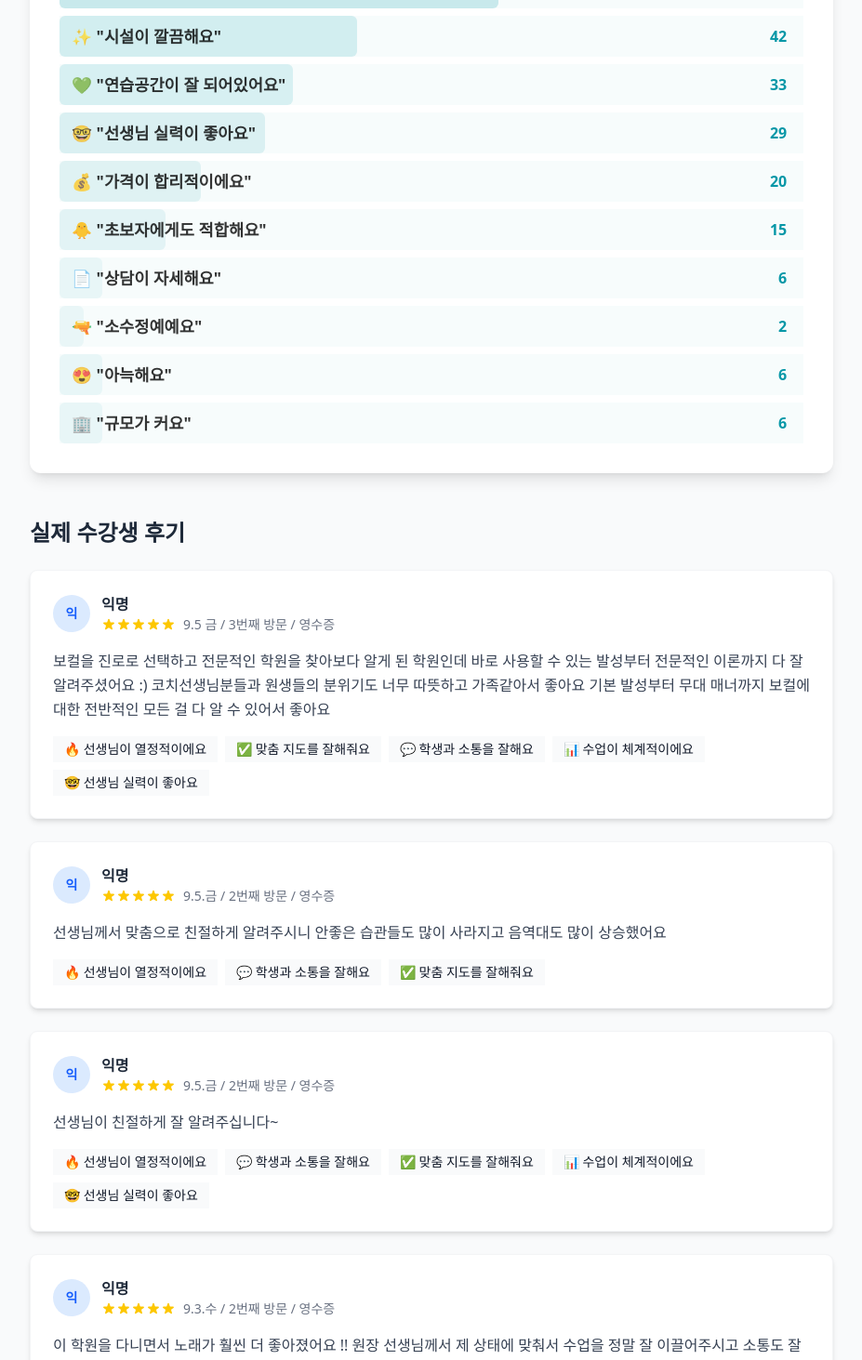
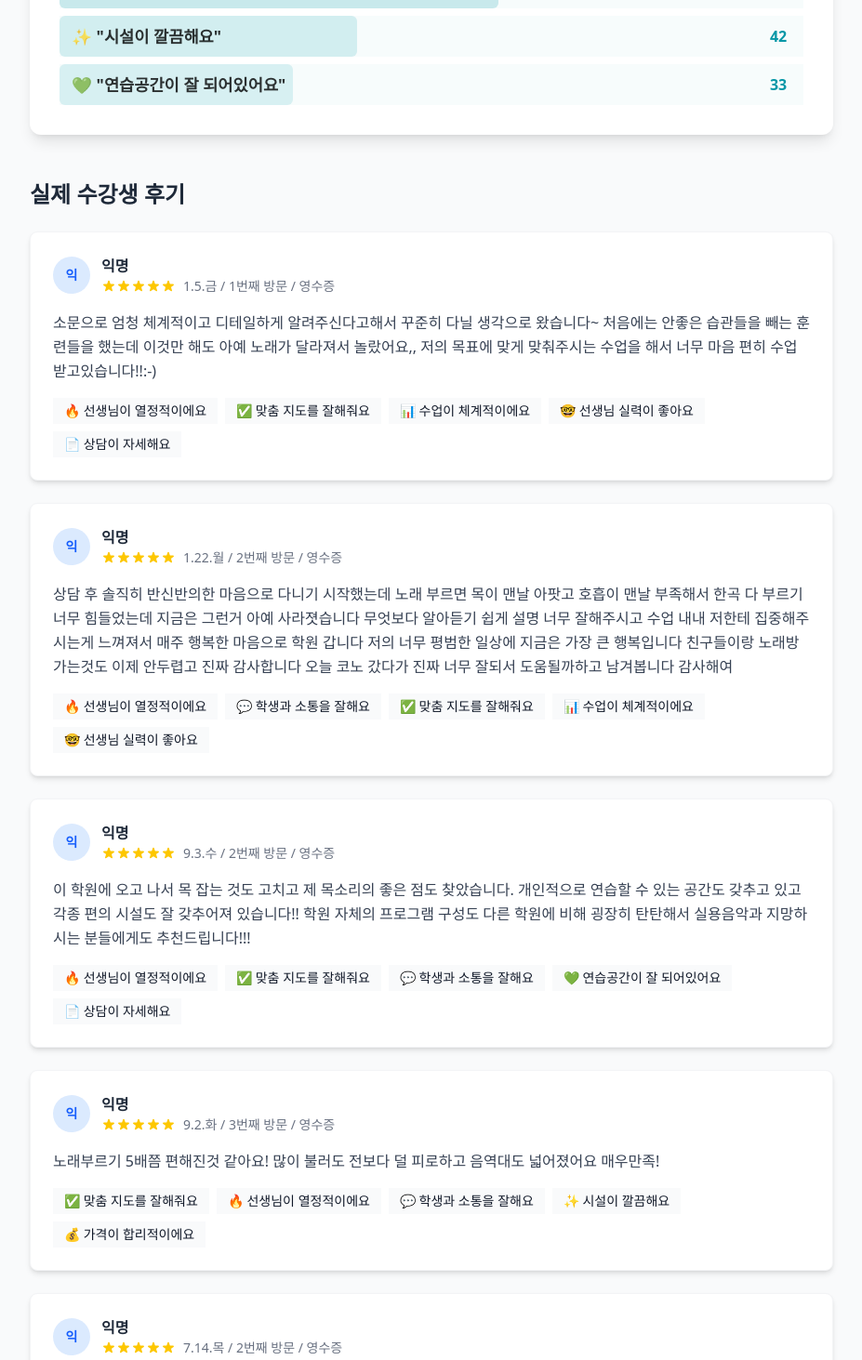
Before and after one commit to jukangpark/only_vocal_academy, a Next.js app: page /review in a window 1280 px wide. Shown: the part 904-2367 px from the top of the page at 93% size, without its empty margins (176-1103 px from the left). Built offline with nearby package versions, Linux system fonts and the light colour scheme.

Commit message:
fix: 리뷰 페이지 순서 수정 & 홈페이지에 리뷰 10개 추가 & Navigation 레이아웃 수정

```diff
--- a/src/app/facility/page.tsx
+++ b/src/app/facility/page.tsx
@@ -92,7 +92,7 @@ export default function FacilityPage() {
             {facilities.map((facility, index) => (
               <div
                 key={index}
-                className="bg-white border border-gray-200 rounded-xl p-6 hover:shadow-xl transition-shadow"
+                className="bg-white border border-gray-200 rounded-xl p-6 transition-shadow"
               >
                 <div className="text-center mb-6">
                   <div className="w-20 h-20 bg-gradient-to-br from-brand-500 to-brand-600 rounded-full mx-auto mb-4 flex items-center justify-center text-3xl">
--- a/src/app/review/page.tsx
+++ b/src/app/review/page.tsx
@@ -45,7 +45,7 @@ const ReviewPage = () => {
               수강 후기
             </h1>
             <p className="text-xl text-gray-600 max-w-3xl mx-auto">
-              수강생들이 직접 남긴 후기를 확인해보세요
+              100% 리얼 수강생 리뷰로 증명합니다.
             </p>
           </motion.div>
         </div>
--- a/src/components/Logo.tsx
+++ b/src/components/Logo.tsx
@@ -8,6 +8,7 @@ const Logo = () => {
         alt="Logo"
         width={180}
         height={180}
+        className="w-27 h-27 md:w-44 md:h-44 lg:w-44 lg:h-44"
       />
     </div>
   );
--- a/src/constants/reviewStats.ts
+++ b/src/constants/reviewStats.ts
@@ -22,13 +22,6 @@ const reviewStats = [
   { label: '📊 "수업이 체계적이에요"', value: 62, maxValue: 105 },
   { label: '✨ "시설이 깔끔해요"', value: 42, maxValue: 105 },
   { label: '💚 "연습공간이 잘 되어있어요"', value: 33, maxValue: 105 },
-  { label: '🤓 "선생님 실력이 좋아요"', value: 29, maxValue: 105 },
-  { label: '💰 "가격이 합리적이에요"', value: 20, maxValue: 105 },
-  { label: '🐥 "초보자에게도 적합해요"', value: 15, maxValue: 105 },
-  { label: '📄 "상담이 자세해요"', value: 6, maxValue: 105 },
-  { label: '🔫 "소수정예예요"', value: 2, maxValue: 105 },
-  { label: '😍 "아늑해요"', value: 6, maxValue: 105 },
-  { label: '🏢 "규모가 커요"', value: 6, maxValue: 105 },
 ];
 
 export default reviewStats;
--- a/src/constants/reviews.ts
+++ b/src/constants/reviews.ts
@@ -1,4 +1,100 @@
 const reviews = [
+  {
+    author: "익명",
+    content:
+      "소문으로 엄청 체계적이고 디테일하게 알려주신다고해서 꾸준히 다닐 생각으로 왔습니다~ 처음에는 안좋은 습관들을 빼는 훈련들을 했는데 이것만 해도 아예 노래가 달라져서 놀랐어요,, 저의 목표에 맞게 맞춰주시는 수업을 해서 너무 마음 편히 수업 받고있습니다!!:-)",
+    rating: 5,
+    visitDate: "1.5.금",
+    visitCount: 1,
+    verificationMethod: "영수증",
+    tags: [
+      "선생님이 열정적이에요",
+      "맞춤 지도를 잘해줘요",
+      "수업이 체계적이에요",
+      "선생님 실력이 좋아요",
+      "상담이 자세해요",
+    ],
+  },
+  {
+    author: "익명",
+    content:
+      "상담 후 솔직히 반신반의한 마음으로 다니기 시작했는데 노래 부르면 목이 맨날 아팟고 호흡이 맨날 부족해서 한곡 다 부르기 너무 힘들었는데 지금은 그런거 아예 사라졋습니다 무엇보다 알아듣기 쉽게 설명 너무 잘해주시고 수업 내내 저한테 집중해주시는게 느껴져서 매주 행복한 마음으로 학원 갑니다 저의 너무 평범한 일상에 지금은 가장 큰 행복입니다 친구들이랑 노래방 가는것도 이제 안두렵고 진짜 감사합니다 오늘 코노 갔다가 진짜 너무 잘되서 도움될까하고 남겨봅니다 감사해여",
+    rating: 5,
+    visitDate: "1.22.월",
+    visitCount: 2,
+    verificationMethod: "영수증",
+    tags: [
+      "선생님이 열정적이에요",
+      "학생과 소통을 잘해요",
+      "맞춤 지도를 잘해줘요",
+      "수업이 체계적이에요",
+      "선생님 실력이 좋아요",
+    ],
+  },
+  {
+    author: "익명",
+    content:
+      "이 학원에 오고 나서 목 잡는 것도 고치고 제 목소리의 좋은 점도 찾았습니다. 개인적으로 연습할 수 있는 공간도 갖추고 있고 각종 편의 시설도 잘 갖추어져 있습니다!! 학원 자체의 프로그램 구성도 다른 학원에 비해 굉장히 탄탄해서 실용음악과 지망하시는 분들에게도 추천드립니다!!!",
+    rating: 5,
+    visitDate: "9.3.수",
+    visitCount: 2,
+    verificationMethod: "영수증",
+    tags: [
+      "선생님이 열정적이에요",
+      "맞춤 지도를 잘해줘요",
+      "학생과 소통을 잘해요",
+      "연습공간이 잘 되어있어요",
+      "상담이 자세해요",
+    ],
+  },
+  {
+    author: "익명",
+    content:
+      "노래부르기 5배쯤 편해진것 같아요! 많이 불러도 전보다 덜 피로하고 음역대도 넓어졌어요 매우만족!",
+    rating: 5,
+    visitDate: "9.2.화",
+    visitCount: 3,
+    verificationMethod: "영수증",
+    tags: [
+      "맞춤 지도를 잘해줘요",
+      "선생님이 열정적이에요",
+      "학생과 소통을 잘해요",
+      "시설이 깔끔해요",
+      "가격이 합리적이에요",
+    ],
+  },
+  {
+    author: "익명",
+    content:
+      "3달째 다니고 있는 취미생입니다… 쌤이 뭐 적으시길래 궁금해서 물어봤는데 수업하시기 전에 툴같은 것도 짜신다고 하시는 거 보고 너무 신기했어요 이렇게 체계적으로 하는 곳은 처음이라 감동… ㅠ나만 알고 싶은 학원입니다",
+    rating: 5,
+    visitDate: "7.14.목",
+    visitCount: 2,
+    verificationMethod: "영수증",
+    tags: [
+      "선생님이 열정적이에요",
+      "맞춤 지도를 잘해줘요",
+      "수업이 체계적이에요",
+      "연습공간이 잘 되어있어요",
+      "가격이 합리적이에요",
+    ],
+  },
+  {
+    author: "익명",
+    content:
+      "학원 정말 여러군데 많이 다녀봤는데 항상 안맞는다고 생각하였고 실력도 별로 늘지 않았었어요 그러다가 마지막으로 옮기는 학원이라고 생각하고 찾아왔었습니다. 처음 들어와서 상담받을때부터 이 학원의 커리큘럼이 엄청 체계적이고 전문적인 느낌이 났어요 정말 다니다보니 확실히 느껴집니다 모두가 똑같이 똑같은 방식으로만 배우는게 아니에요 각자 모두 다르게 맞춤형으로 배웁니다 배운거 그대로 하기만 해도 얼마 안되서 변화한것을 느끼실꺼에요 저도 발성의 중요성을 모르고 그냥 노래만 부르다가 목나가고 이게 원래 모든 사람이 그러는 거라 생각했는데 올바른 발성으로 노래를 부르면 목이 나갈 수 가 없어요 그 어떠한 학원보다도 항상 레슨과 수업에 열정적이십니다 더 성장할 기회를 열어주시고 밀어주십니다 한달만 다녀보셔도 느끼실꺼에요",
+    rating: 5,
+    visitDate: "11.5.금",
+    visitCount: 1,
+    verificationMethod: "영수증",
+    tags: [
+      "가격이 합리적이에요",
+      "맞춤 지도를 잘해줘요",
+      "수업이 체계적이에요",
+      "선생님이 열정적이에요",
+      "학생과 소통을 잘해요",
+    ],
+  },
   {
     author: "익명",
     content:
@@ -13,6 +109,52 @@ const reviews = [
       "학생과 소통을 잘해요",
       "수업이 체계적이에요",
       "선생님 실력이 좋아요",
+    ],
+  },
+  {
+    author: "익명",
+    content:
+      "직장인인데 취미로 노래잘부르고 싶어서 찾다가 광주보컬학원 검색했더니 첫번째로 나오기도 했고 위치도 좋아서 다니게 되었어용 방문상담도 체계적으로 예약제도였고 친절하고 테스트도 디테일하게 해주셔서 너무 좋았어욤 수업 받아보니 제가 목소리에 힘이 없었는데 확실히 소리가 커지고 목소리 자체에 힘이 생겨서 완전 만족중이에영 할 때마다 다음 수업이 기대되게 만드는 레슨입니다 괜히 광주에서 소문난게 아니더라구요 원하시는 목소리리를 만들고 싶다면 완전 강추!",
+    rating: 5,
+    visitDate: "5.5.목",
+    visitCount: 1,
+    verificationMethod: "영수증",
+    tags: [
+      "선생님이 열정적이에요",
+      "학생과 소통을 잘해요",
+      "맞춤 지도를 잘해줘요",
+      "수업이 체계적이에요",
+      "가격이 합리적이에요",
+    ],
+  },
+  {
+    author: "익명",
+    content:
+      "여기는 올때마다 느는데 어떡하죠… 곤란하네요 너무 늘어서 이제 음악을 더 즐길 수 있을것 같아요 너무 재밌어요 안 늘것 같다가도 선생님과 꾸준함만 있다면.. 실력이 멈추는날이 없어요 이제 너무 학원이 인기가 많아져서 좀 기분이 그렇네요.. 나만 알고 싶은 학원이였는데..,,",
+    rating: 5,
+    visitDate: "4.7.목",
+    visitCount: 3,
+    verificationMethod: "영수증",
+    tags: [
+      "선생님이 열정적이에요",
+      "학생과 소통을 잘해요",
+      "맞춤 지도를 잘해줘요",
+      "수업이 체계적이에요",
+      "연습공간이 잘 되어있어요",
+    ],
+  },
+  {
+    author: "익명",
+    content:
+      "상담후 대기걸어 놓고 듣게된 수업입니다. 오랫동안 안좋은 발성으로인해 안좋은습관이 자리잡아 고치는데 많은 시간과 노력이 필요하다는걸 예상했지만, 조금은 더디더라도 수업을 통해 스스로에 대해 더 알아가고 매번 수업때마다 작게라도 무언가 깨우치고 고쳐나가는 중입니다. 이 과정이 꽤나 만족스럽고 이런 시간들이 앞으로의 음악생활에 좋은 거름이될거라 생각하며 꾸준히해보려합니다. 저처럼 발성에 고민이신분들은 한번쯤 방문해보시면 좋을것같습니다!",
+    rating: 5,
+    visitDate: "10.6.목",
+    visitCount: 2,
+    verificationMethod: "영수증",
+    tags: [
+      "연습공간이 잘 되어있어요",
+      "시설이 깔끔해요",
+      "맞춤 지도를 잘해줘요",
     ],
   },
   {
@@ -62,22 +204,6 @@ const reviews = [
   },
   {
     author: "익명",
-    content:
-      "이 학원에 오고 나서 목 잡는 것도 고치고 제 목소리의 좋은 점도 찾았습니다. 개인적으로 연습할 수 있는 공간도 갖추고 있고 각종 편의 시설도 잘 갖추어져 있습니다!! 학원 자체의 프로그램 구성도 다른 학원에 비해 굉장히 탄탄해서 실용음악과 지망하시는 분들에게도 추천드립니다!!!",
-    rating: 5,
-    visitDate: "9.3.수",
-    visitCount: 2,
-    verificationMethod: "영수증",
-    tags: [
-      "선생님이 열정적이에요",
-      "맞춤 지도를 잘해줘요",
-      "학생과 소통을 잘해요",
-      "연습공간이 잘 되어있어요",
-      "상담이 자세해요",
-    ],
-  },
-  {
-    author: "익명",
     content: "선생님 다 넘 조으시구 학원도 조아요 맨날맨날 오구 싶당~",
     rating: 5,
     visitDate: "9.3.수",
@@ -104,22 +230,6 @@ const reviews = [
       "학생과 소통을 잘해요",
       "수업이 체계적이에요",
       "초보자에게도 적합해요",
-    ],
-  },
-  {
-    author: "익명",
-    content:
-      "노래부르기 5배쯤 편해진것 같아요! 많이 불러도 전보다 덜 피로하고 음역대도 넓어졌어요 매우만족!",
-    rating: 5,
-    visitDate: "9.2.화",
-    visitCount: 3,
-    verificationMethod: "영수증",
-    tags: [
-      "맞춤 지도를 잘해줘요",
-      "선생님이 열정적이에요",
-      "학생과 소통을 잘해요",
-      "시설이 깔끔해요",
-      "가격이 합리적이에요",
     ],
   },
   {
@@ -815,38 +925,6 @@ const reviews = [
   {
     author: "익명",
     content:
-      "상담 후 솔직히 반신반의한 마음으로 다니기 시작했는데 노래 부르면 목이 맨날 아팟고 호흡이 맨날 부족해서 한곡 다 부르기 너무 힘들었는데 지금은 그런거 아예 사라졋습니다 무엇보다 알아듣기 쉽게 설명 너무 잘해주시고 수업 내내 저한테 집중해주시는게 느껴져서 매주 행복한 마음으로 학원 갑니다 저의 너무 평범한 일상에 지금은 가장 큰 행복입니다 친구들이랑 노래방 가는것도 이제 안두렵고 진짜 감사합니다 오늘 코노 갔다가 진짜 너무 잘되서 도움될까하고 남겨봅니다 감사해여",
-    rating: 5,
-    visitDate: "1.22.월",
-    visitCount: 2,
-    verificationMethod: "영수증",
-    tags: [
-      "선생님이 열정적이에요",
-      "학생과 소통을 잘해요",
-      "맞춤 지도를 잘해줘요",
-      "수업이 체계적이에요",
-      "선생님 실력이 좋아요",
-    ],
-  },
-  {
-    author: "익명",
-    content:
-      "소문으로 엄청 체계적이고 디테일하게 알려주신다고해서 꾸준히 다닐 생각으로 왔습니다~ 처음에는 안좋은 습관들을 빼는 훈련들을 했는데 이것만 해도 아예 노래가 달라져서 놀랐어요,, 저의 목표에 맞게 맞춰주시는 수업을 해서 너무 마음 편히 수업 받고있습니다!!:-)",
-    rating: 5,
-    visitDate: "1.5.금",
-    visitCount: 1,
-    verificationMethod: "영수증",
-    tags: [
-      "선생님이 열정적이에요",
-      "맞춤 지도를 잘해줘요",
-      "수업이 체계적이에요",
-      "선생님 실력이 좋아요",
-      "상담이 자세해요",
-    ],
-  },
-  {
-    author: "익명",
-    content:
       "선생님께서 엄청 열정적으로 가르쳐주시구 쉽게 알려주셔서 너무 감사해요!! 앞으로도 계속 다닐 예정입니당 ❤️❤️",
     rating: 5,
     visitDate: "11.4.토",
@@ -968,20 +1046,6 @@ const reviews = [
   {
     author: "익명",
     content:
-      "상담후 대기걸어 놓고 듣게된 수업입니다. 오랫동안 안좋은 발성으로인해 안좋은습관이 자리잡아 고치는데 많은 시간과 노력이 필요하다는걸 예상했지만, 조금은 더디더라도 수업을 통해 스스로에 대해 더 알아가고 매번 수업때마다 작게라도 무언가 깨우치고 고쳐나가는 중입니다. 이 과정이 꽤나 만족스럽고 이런 시간들이 앞으로의 음악생활에 좋은 거름이될거라 생각하며 꾸준히해보려합니다. 저처럼 발성에 고민이신분들은 한번쯤 방문해보시면 좋을것같습니다!",
-    rating: 5,
-    visitDate: "10.6.목",
-    visitCount: 2,
-    verificationMethod: "영수증",
-    tags: [
-      "연습공간이 잘 되어있어요",
-      "시설이 깔끔해요",
-      "맞춤 지도를 잘해줘요",
-    ],
-  },
-  {
-    author: "익명",
-    content:
       "음치수준이었던제가 회사노래대회에서 동상수상하였습니다 재밌는취미가생겨 너무즐겁습니다 강추",
     rating: 5,
     visitDate: "9.8.목",
@@ -1053,22 +1117,7 @@ const reviews = [
     verificationMethod: "영수증",
     tags: ["맞춤 지도를 잘해줘요", "학생과 소통을 잘해요", "시설이 깔끔해요"],
   },
-  {
-    author: "익명",
-    content:
-      "3달째 다니고 있는 취미생입니다… 쌤이 뭐 적으시길래 궁금해서 물어봤는데 수업하시기 전에 툴같은 것도 짜신다고 하시는 거 보고 너무 신기했어요 이렇게 체계적으로 하는 곳은 처음이라 감동… ㅠ나만 알고 싶은 학원입니다",
-    rating: 5,
-    visitDate: "7.14.목",
-    visitCount: 2,
-    verificationMethod: "영수증",
-    tags: [
-      "선생님이 열정적이에요",
-      "맞춤 지도를 잘해줘요",
-      "수업이 체계적이에요",
-      "연습공간이 잘 되어있어요",
-      "가격이 합리적이에요",
-    ],
-  },
+
   {
     author: "익명",
     content:
@@ -1263,22 +1312,6 @@ const reviews = [
   {
     author: "익명",
     content:
-      "직장인인데 취미로 노래잘부르고 싶어서 찾다가 광주보컬학원 검색했더니 첫번째로 나오기도 했고 위치도 좋아서 다니게 되었어용 방문상담도 체계적으로 예약제도였고 친절하고 테스트도 디테일하게 해주셔서 너무 좋았어욤 수업 받아보니 제가 목소리에 힘이 없었는데 확실히 소리가 커지고 목소리 자체에 힘이 생겨서 완전 만족중이에영 할 때마다 다음 수업이 기대되게 만드는 레슨입니다 괜히 광주에서 소문난게 아니더라구요 원하시는 목소리리를 만들고 싶다면 완전 강추!",
-    rating: 5,
-    visitDate: "5.5.목",
-    visitCount: 1,
-    verificationMethod: "영수증",
-    tags: [
-      "선생님이 열정적이에요",
-      "학생과 소통을 잘해요",
-      "맞춤 지도를 잘해줘요",
-      "수업이 체계적이에요",
-      "가격이 합리적이에요",
-    ],
-  },
-  {
-    author: "익명",
-    content:
       "제가 여기 다니면서 고음도 다 뚫고ㅠ 선명한 소리도낼수있고 편하게 소리를사용하게됬어요ㅠ또 시설이나 연습실도 많아서 좋구 또 이번에 녹음실 생겨서 녹음 했는데 결과물도 엄청 좋구 만족스럽구 친구들도 되게 많이 변했다고 하더라구영!ㅋㅋ제가 시내나 첨단 다 다녀봤지만 여기만한데가 없는것같아요!!! 수업도 이해가 되게 잘되고 다른데랑 다르게 추상적이지 않아서 넘넘 조았어용 ㅎㅎ 제일 좋은건 선생님이 너무 친절하고 열정적이셔서 저도 수업 받을때 열심히 하게 되는거 같아요 계속 다니고 싶은데ㅠ너무 인기가 많아져서 못다닐거같아용 저번 학원에서는 선생님이 아무이유도없이 시키셔서 계속 따라가다가 가성도 안나고 그랬고 연습실도 5개밖에 없어서 예약 했어야 했는데 여긴안전하게 발성도 가르쳐주고이유도있어서좋구연습실도많아서좋아요!",
     rating: 5,
     visitDate: "4.29.금",
@@ -1290,22 +1323,6 @@ const reviews = [
       "맞춤 지도를 잘해줘요",
       "수업이 체계적이에요",
       "시설이 깔끔해요",
-    ],
-  },
-  {
-    author: "익명",
-    content:
-      "여기는 올때마다 느는데 어떡하죠… 곤란하네요 너무 늘어서 이제 음악을 더 즐길 수 있을것 같아요 너무 재밌어요 안 늘것 같다가도 선생님과 꾸준함만 있다면.. 실력이 멈추는날이 없어요 이제 너무 학원이 인기가 많아져서 좀 기분이 그렇네요.. 나만 알고 싶은 학원이였는데..,,",
-    rating: 5,
-    visitDate: "4.7.목",
-    visitCount: 3,
-    verificationMethod: "영수증",
-    tags: [
-      "선생님이 열정적이에요",
-      "학생과 소통을 잘해요",
-      "맞춤 지도를 잘해줘요",
-      "수업이 체계적이에요",
-      "연습공간이 잘 되어있어요",
     ],
   },
   {
@@ -1391,22 +1408,6 @@ const reviews = [
   },
   {
     author: "익명",
-    content:
-      "학원 정말 여러군데 많이 다녀봤는데 항상 안맞는다고 생각하였고 실력도 별로 늘지 않았었어요 그러다가 마지막으로 옮기는 학원이라고 생각하고 찾아왔었습니다. 처음 들어와서 상담받을때부터 이 학원의 커리큘럼이 엄청 체계적이고 전문적인 느낌이 났어요 정말 다니다보니 확실히 느껴집니다 모두가 똑같이 똑같은 방식으로만 배우는게 아니에요 각자 모두 다르게 맞춤형으로 배웁니다 배운거 그대로 하기만 해도 얼마 안되서 변화한것을 느끼실꺼에요 저도 발성의 중요성을 모르고 그냥 노래만 부르다가 목나가고 이게 원래 모든 사람이 그러는 거라 생각했는데 올바른 발성으로 노래를 부르면 목이 나갈 수 가 없어요 그 어떠한 학원보다도 항상 레슨과 수업에 열정적이십니다 더 성장할 기회를 열어주시고 밀어주십니다 한달만 다녀보셔도 느끼실꺼에요",
-    rating: 5,
-    visitDate: "11.5.금",
-    visitCount: 1,
-    verificationMethod: "영수증",
-    tags: [
-      "가격이 합리적이에요",
-      "맞춤 지도를 잘해줘요",
-      "수업이 체계적이에요",
-      "선생님이 열정적이에요",
-      "학생과 소통을 잘해요",
-    ],
-  },
-  {
-    author: "익명",
     content: "뭔가 다른게 있는학원,,, 가르침이 어나더 레벨👍",
     rating: 5,
     visitDate: "11.3.수",
```
Also changed, not shown: src/app/page.tsx (+84 -10 lines), src/app/teachers/page.tsx (+14 -6 lines), src/components/navigation.tsx (+6 -7 lines).
